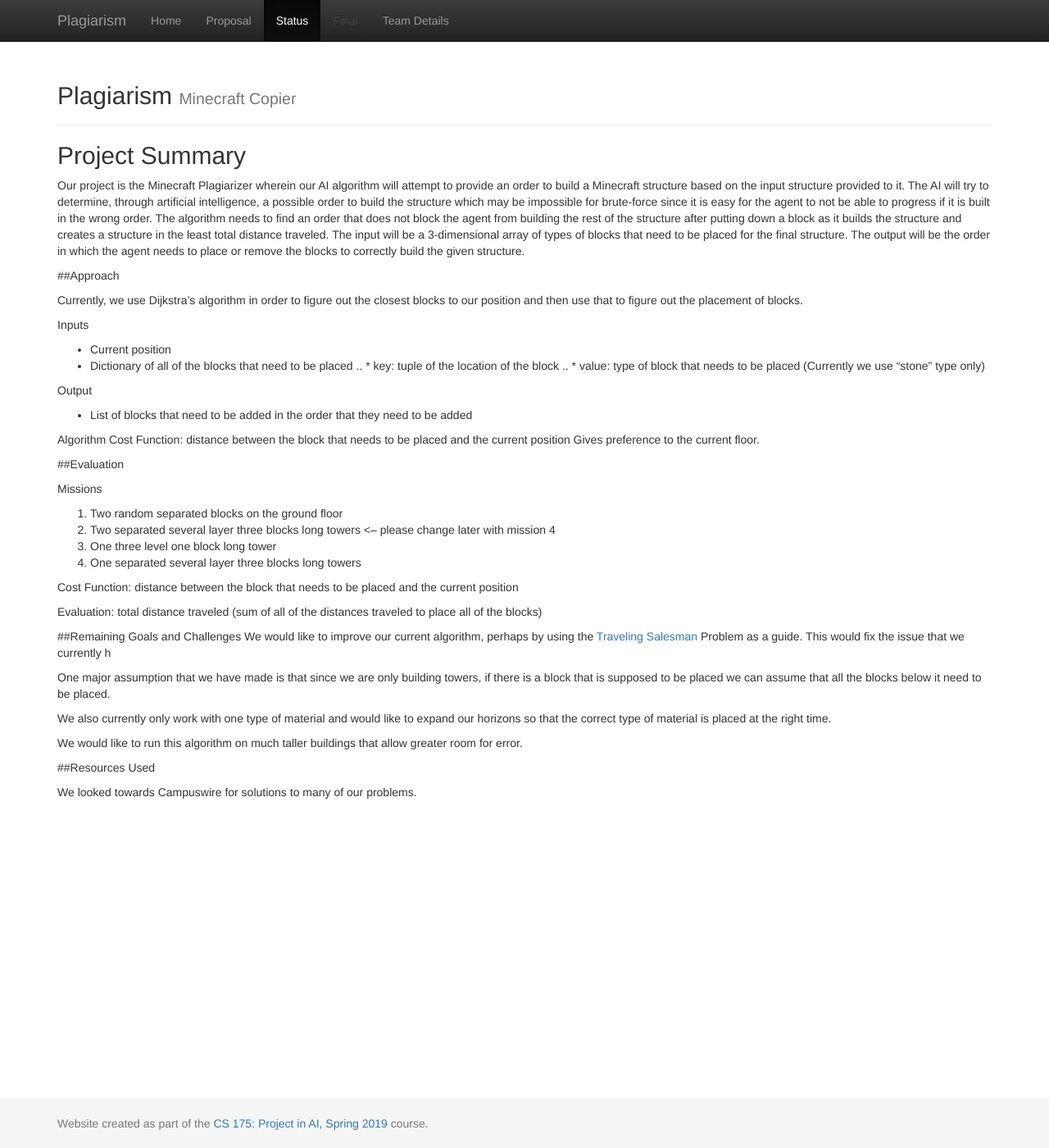
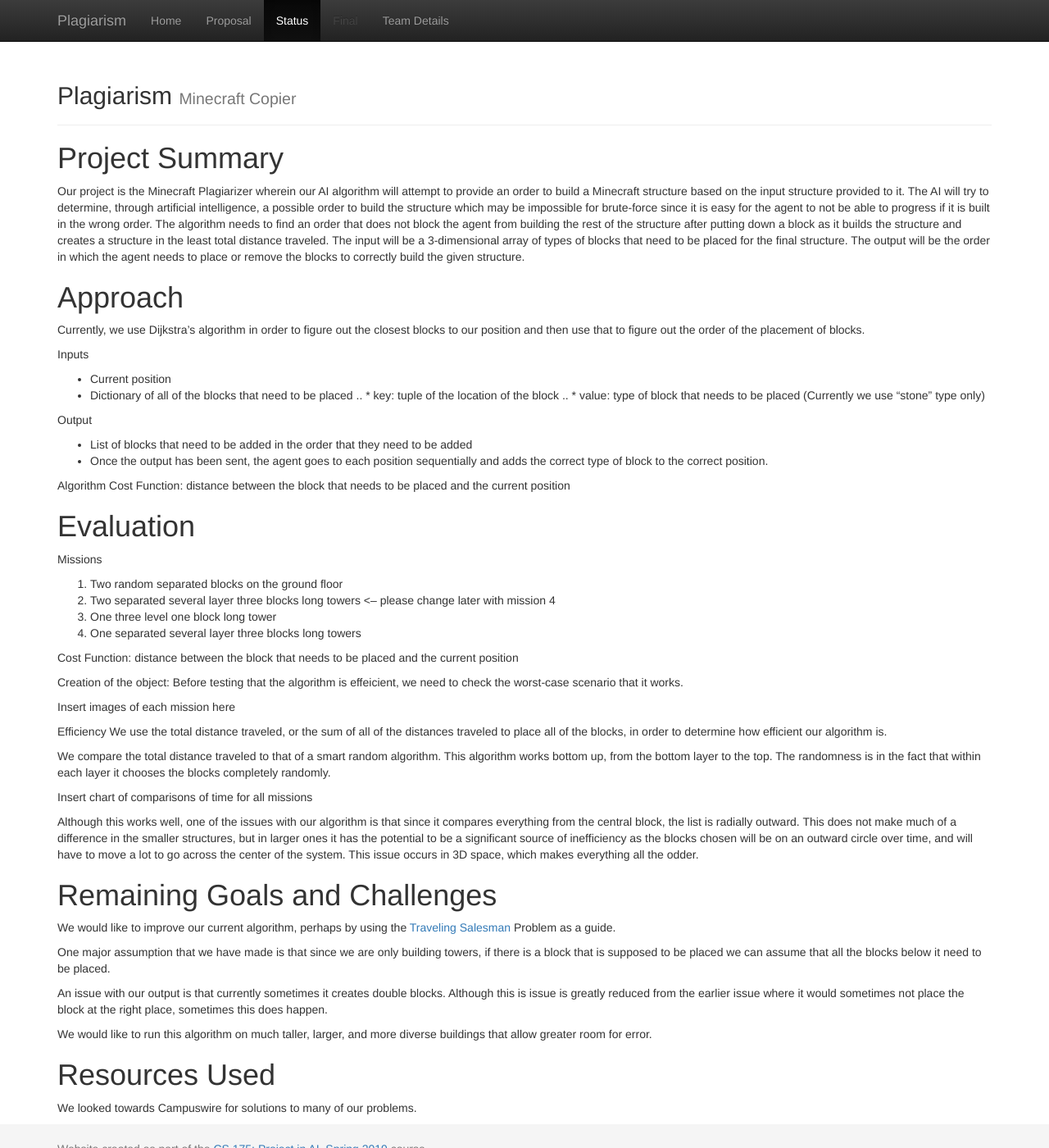
Before and after one commit to thebrainygeek/plagiarism, a Jekyll site: the page built from docs/status.md, in a window 1280 px wide and 1400 px high. Shown: the whole window at 82% size. Built offline with Jekyll 4.4.1, drawn with Linux system fonts in a browser that asks for light colours.

Commit message:
status updates

```diff
--- a/docs/status.md
+++ b/docs/status.md
@@ -3,14 +3,14 @@
 title:  Status
 ---
 
-## Project Summary
+#  Project Summary
 
 Our project is the Minecraft Plagiarizer wherein our AI algorithm will attempt to provide an order to build a Minecraft structure based on the input structure provided to it. The AI will try to determine, through artificial intelligence, a possible order to build the structure which may be impossible for brute-force since it is easy for the agent to not be able to progress if it is built in the wrong order. The algorithm needs to find an order that does not block the agent from building the rest of the structure after putting down a block as it builds the structure and creates a structure in the least total distance traveled.
 The input will be a 3-dimensional array of types of blocks that need to be placed for the final structure. The output will be the order in which the agent needs to place or remove the blocks to correctly build the given structure.
 
-##Approach
+# Approach
 
-Currently, we use Dijkstra's algorithm in order to figure out the closest blocks to our position and then use that to figure out the placement of blocks.
+Currently, we use Dijkstra's algorithm in order to figure out the closest blocks to our position and then use that to figure out the order of the placement of blocks.
 
 Inputs
 * Current position
@@ -21,12 +21,13 @@
 
 Output
 * List of blocks that need to be added in the order that they need to be added
+* Once the output has been sent, the agent goes to each position sequentially and adds the correct type of block to the correct position.
 
 Algorithm
     Cost Function: distance between the block that needs to be placed and the current position
-    Gives preference to the current floor.
 
-##Evaluation
+
+# Evaluation
 
 Missions
 1. Two random separated blocks on the ground floor
@@ -36,19 +37,31 @@
 
 Cost Function: distance between the block that needs to be placed and the current position
 
-Evaluation:
-total distance traveled (sum of all of the distances traveled to place all of the blocks)
+Creation of the object:
+Before testing that the algorithm is effeicient, we need to check the worst-case scenario that it works.
+
+Insert images of each mission here
 
 
-##Remaining Goals and Challenges
-We would like to improve our current algorithm, perhaps by using the [Traveling Salesman](https://en.wikipedia.org/wiki/Travelling_salesman_problem) Problem as a guide. This would fix the issue that we currently h
+Efficiency
+We use the total distance traveled, or the sum of all of the distances traveled to place all of the blocks, in order to determine how efficient our algorithm is.
+
+We compare the total distance traveled to that of a smart random algorithm. This algorithm works bottom up, from the bottom layer to the top. The randomness is in the fact that within each layer it chooses the blocks completely randomly.
+
+Insert chart of comparisons of time for all missions
+
+Although this works well, one of the issues with our algorithm is that since it compares everything from the central block, the list is radially outward. This does not make much of a difference in the smaller structures, but in larger ones it has the potential to be a significant source of inefficiency as the blocks chosen will be on an outward circle over time, and will have to move a lot to go across the center of the system. This issue occurs in 3D space, which makes everything all the odder.
+
+
+# Remaining Goals and Challenges
+We would like to improve our current algorithm, perhaps by using the [Traveling Salesman](https://en.wikipedia.org/wiki/Travelling_salesman_problem) Problem as a guide.
 
 One major assumption that we have made is that since we are only building towers, if there is a block that is supposed to be placed we can assume that all the blocks below it need to be placed.
 
-We also currently only work with one type of material and would like to expand our horizons so that the correct type of material is placed at the right time.
+An issue with our output is that currently sometimes it creates double blocks. Although this is issue is greatly reduced from the earlier issue where it would sometimes not place the block at the right place, sometimes this does happen.
 
-We would like to run this algorithm on much taller buildings that allow greater room for error.
+We would like to run this algorithm on much taller, larger, and more diverse buildings that allow greater room for error.
 
-##Resources Used
+# Resources Used
 
 We looked towards Campuswire for solutions to many of our problems.
```
Also changed, not shown: 2 other files.
